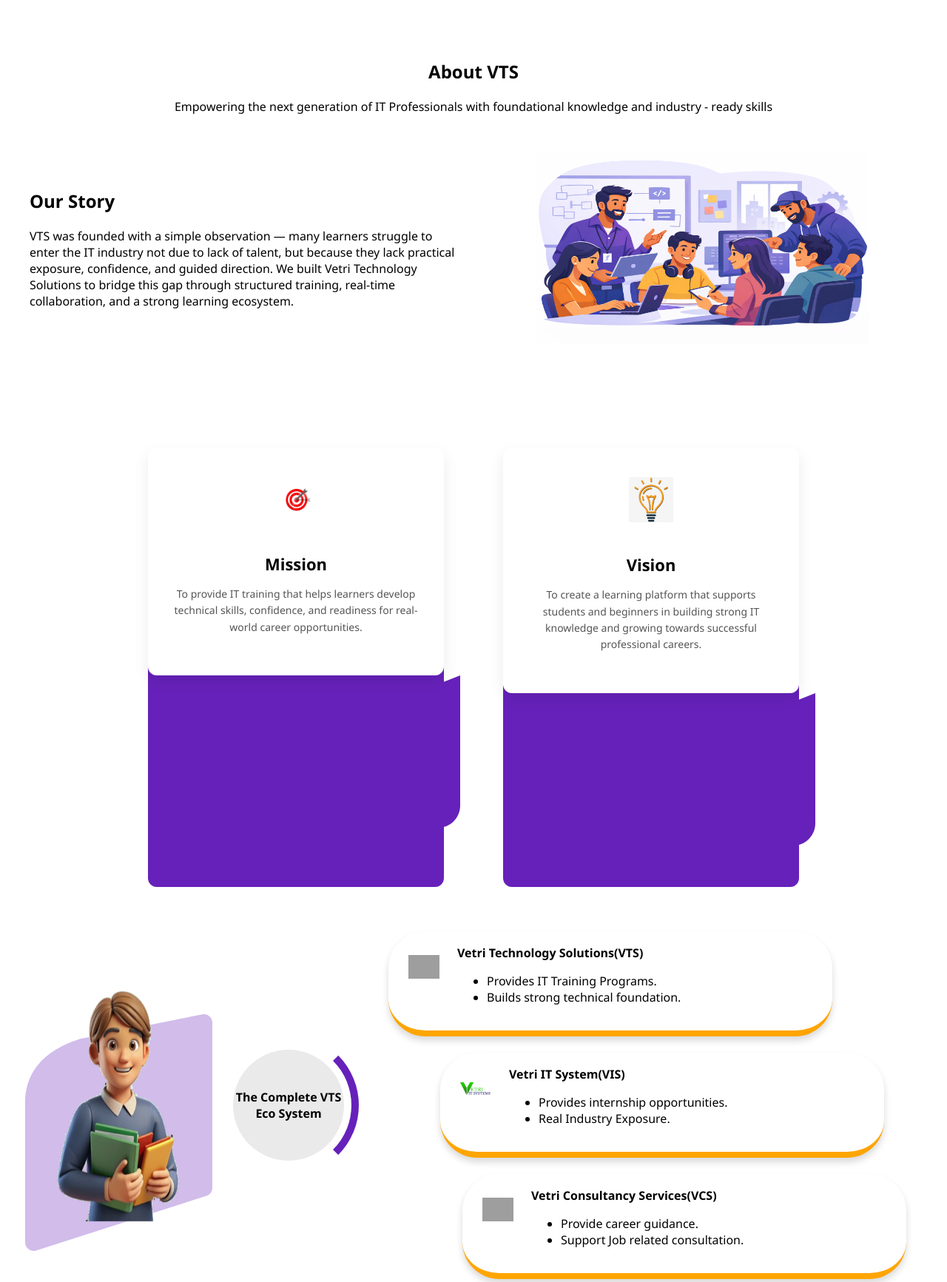
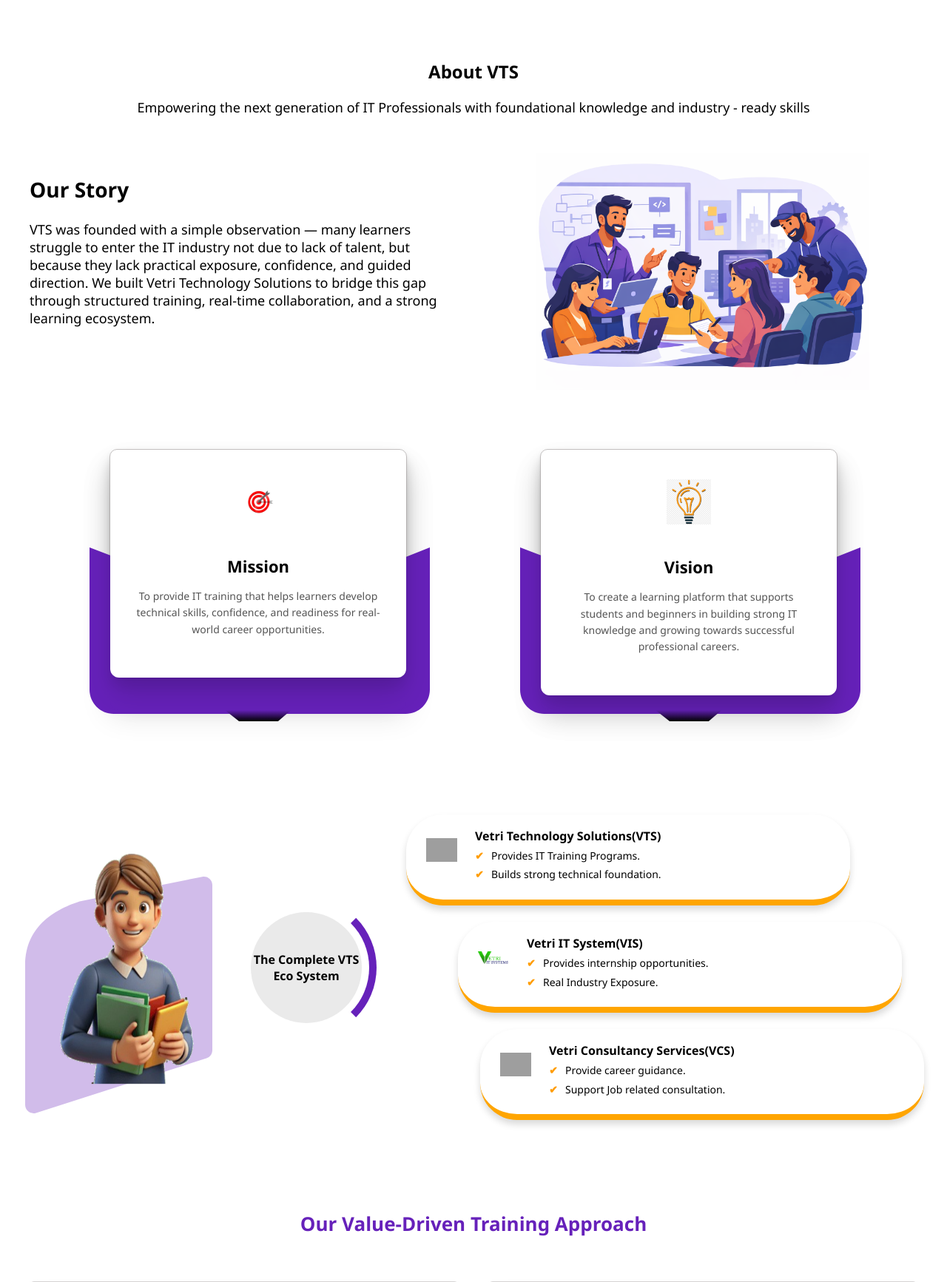
Before and after one commit to reethamannavan1/Djangotemplates, a Django app: page /about/ in a window 1280 px wide. Shown: the part 178-1911 px from the top of the page at 74% size. Run offline with Django 5.2, Linux system fonts and the light colour scheme; data comes from the database, SQL or seed files in the repository; grey boxes are pictures that could not be loaded.

Commit message:
Add files via upload

```diff
--- a/vts/static/css/style.css
+++ b/vts/static/css/style.css
@@ -482,7 +482,7 @@ body {
 
 .why-container {
     display: grid;
-    grid-template-columns: 20% 180px 1fr;
+    grid-template-columns: 22% 180px 1fr;
     align-items: center;
     gap: 20px;
     max-width: 1200px;
@@ -708,6 +708,30 @@ body {
 
 }
 
+.feature-list{
+    list-style:none;
+    padding:0;
+    margin:6px 0 0 0;
+}
+
+.feature-list li{
+    position:relative;
+    padding-left:22px;
+    margin-bottom:6px;
+    font-size:14px;
+    line-height:1.4;
+}
+
+/* orange tick */
+.feature-list li::before{
+    content:"✔";
+    position:absolute;
+    left:0;
+    top:0;
+    color:#FF9C00;
+    font-size:14px;
+    font-weight:700;
+}
 .icon-box {
     width: 60px;
     height: 60px;
@@ -1965,6 +1976,14 @@ textarea {
     gap: 40px;
 }
 
+.story-text h2{
+    font-size: 28px;
+    color:black;
+}
+.story-text p, .about-header p{
+    font-size: 18px;
+    color:black;
+}
 .story-text,
 .story-image {
     flex: 1;
@@ -1979,7 +1998,7 @@ textarea {
 .story-image img {
     max-width: 450px;   /* control size */
     width: 100%;
-    height: auto;
+    height: 320px;
 }
 
 
@@ -1999,6 +2018,7 @@ textarea {
 .mission-vision-section {
     background: white;
     padding: 80px 20px;
+    margin-bottom: 80px;
 }
 
 .mission-vision-container {
@@ -2006,7 +2026,7 @@ textarea {
     margin: auto;
     display: flex;
     justify-content: center;
-    gap: 80px;
+    gap: 180px;
     flex-wrap: wrap;
 }
 
@@ -2014,6 +2034,12 @@ textarea {
     position: relative;
     width: 400px;
     text-align: center;
+    box-shadow:
+        0 2px 6px rgba(0,0,0,0.05),      /* small contact shadow */
+        0 12px 20px rgba(0,0,0,0.08),    /* mid depth */
+        0 25px 40px rgba(0,0,0,0.12);
+     border: 1px solid rgb(199, 196, 196);
+     border-radius: 10px;
 }
 
 /* Main White Card */
@@ -2021,7 +2047,10 @@ textarea {
     background: #fff;
     padding: 40px 30px;
     border-radius: 12px;
-    box-shadow: 0 8px 20px rgba(0,0,0,0.08);
+    box-shadow:
+        0 2px 6px rgba(0,0,0,0.05),      /* small contact shadow */
+        0 12px 20px rgba(0,0,0,0.08),    /* mid depth */
+        0 25px 40px rgba(0,0,0,0.12);
     position: relative;
     z-index: 2;
 }
@@ -2060,11 +2089,30 @@ textarea {
     bottom: -35px;
     left: 50%;
     transform: translateX(-50%);
-    width: 60px;
+    width: 70px;
     height: 25px;
     background: #4e1790;
     clip-path: polygon(0 0, 100% 0, 50% 100%);
     z-index: 0;
+}
+
+
+.mv-side-vector{
+    position:absolute;
+    bottom:-25px;
+    left:-7%;
+    width:115%;
+    pointer-events:none;
+     z-index:0;
+}
+.mv-bottom-vector{
+    position:absolute;
+    bottom:-35px;
+    left:50%;
+    transform:translateX(-50%);
+    width:90px;
+    pointer-events:none;
+    z-index:0;
 }
 
 /* Responsive */
```
Also changed, not shown: other parts of vts/static/css/style.css (+19 -21 lines).
